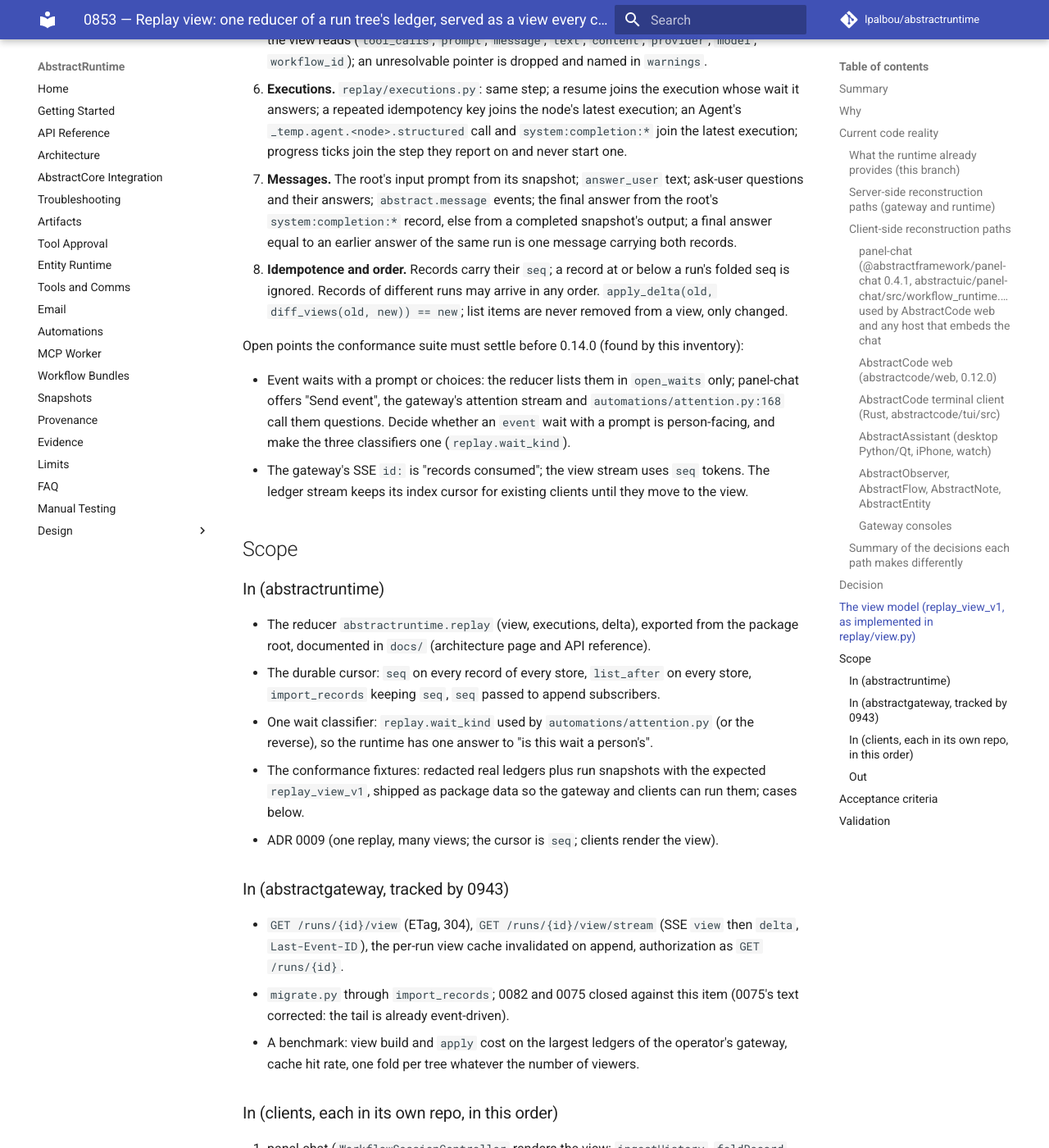
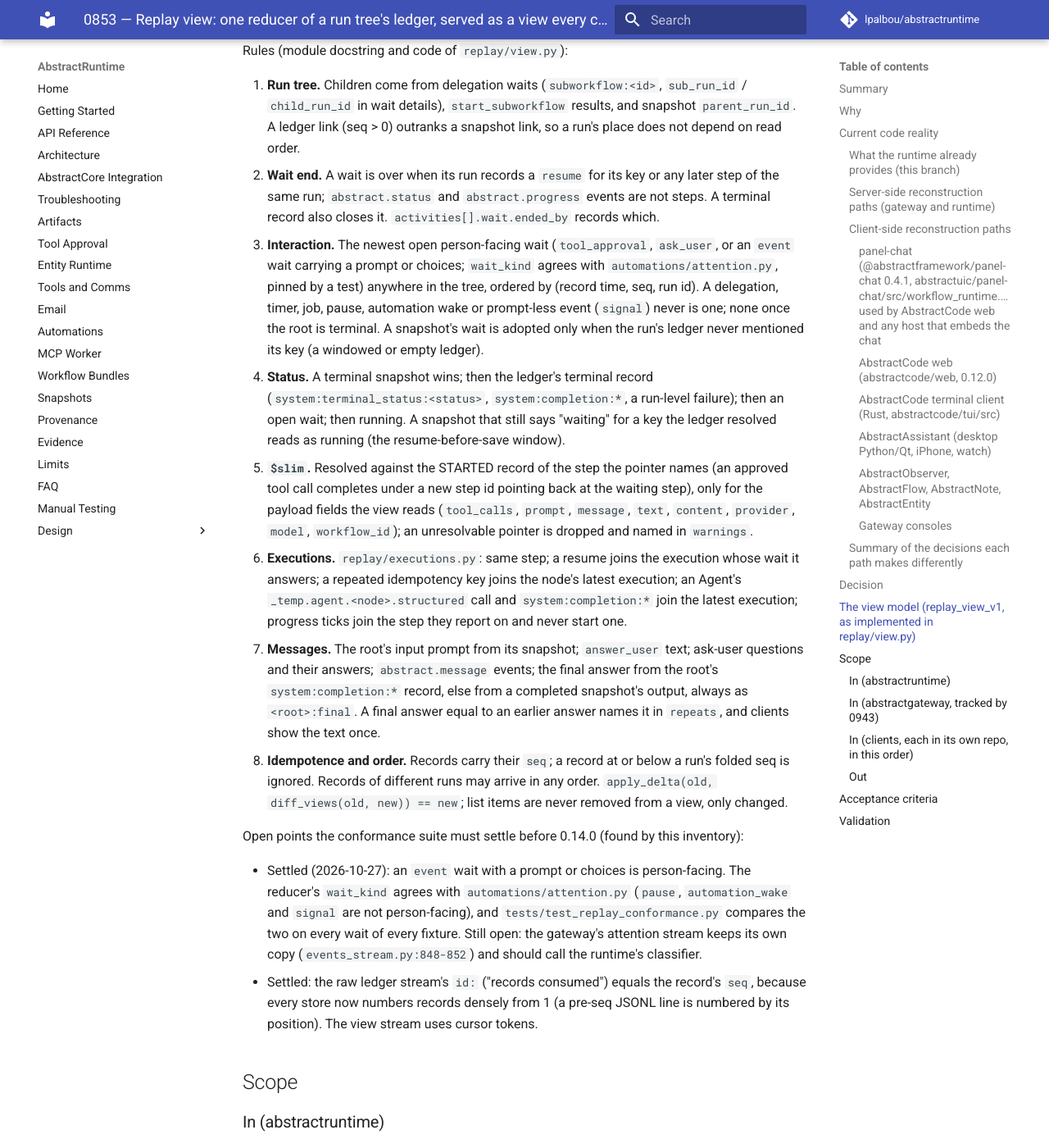
Before and after one commit to lpalbou/AbstractRuntime, an MkDocs documentation site: the page built from docs/backlog/planned/0853_replay_view.md, in a window 1280 px wide and 1400 px high, scrolled down 17125 px. Shown: the whole window at 82% size. Built offline with MkDocs 1.6.1 and Material for MkDocs 9.7.7, drawn with Linux system fonts in a browser that asks for light colours; comment, search, counter and statistics services are not loaded; some of the changed text lies outside the part shown.

Commit message:
Docs: replay.md, ADR 0009, 0853 and CHANGELOG brought to the reducer as built (wait kinds aligned with attention, answer_payload, typed changes, path-ordered runs, final message repeats, collision-free cursor names, conformance cases shipped in the package, torn-line fix)

```diff
--- a/docs/backlog/planned/0853_replay_view.md
+++ b/docs/backlog/planned/0853_replay_view.md
@@ -388,20 +388,35 @@
 - `session_id` (from the root snapshot).
 - `status` (`running | waiting | completed | failed | cancelled | unknown`) and `display_status`
   (the latest `abstract.status` text, never a terminal word).
-- `cursor`: `{token, records, runs}`: `token` is header-safe (`<run id prefix>:<seq>` per run, root
-  first, joined by `.`; an ETag and an SSE id), `records` the number of folded records, `runs`
-  run id to last folded `seq`.
-- `runs[]`: the tree, root first, each child after its parent in discovery order: `run_id`,
+- `cursor`: `{token, records, runs}`:
+  - `token` is header-safe: `<run name>:<seq>` per run, joined by `.`. A run's name is the
+    shortest run-id prefix (8 characters at least, letters, digits, `_` and `-`) that no other run
+    of the tree shares, and `resolve_cursor_token` maps it back. The token serves as an ETag and
+    as an SSE id.
+  - `records` is the number of folded records.
+  - `runs` maps each run id to its last folded `seq`.
+- `runs[]`: the tree in path order (`order` is the path from the root; a child follows its
+  parent, and siblings appear in the order they were started): `run_id`,
   `parent_run_id`, `workflow_id`, `workflow` (as above, without `entrypoint`), `status`,
   `display_status`, `depth`, `order`, `waiting` (`{kind, wait_key, child_run_id}` or null),
   `holds_interaction`, `records`, `first_seq`, `last_seq`.
-- `interaction`: the one person-facing wait, or null: `kind` (`tool_approval | ask_user`),
-  `run_id`, `wait_key`, `step_id`, `seq`, `prompt`, `choices`, `allow_free_text`, `details`
-  (without `tool_calls`), `tool_calls` (resolved, never a `$slim` pointer), `activity_id`, and
-  `command` = `{type: "resume", run_id, payload: {wait_key}}`.
-- `open_waits[]`: every open wait in the tree: `run_id`, `kind` (`tool_approval | ask_user |
-  delegation | timer | event | job`), `wait_key`, `step_id`, `seq`, `until`, `child_run_id`,
-  `person_facing`.
+- `interaction`: the one person-facing wait, or null. Its fields:
+  - `kind` (`tool_approval | ask_user | event`), `run_id`, `wait_key`, `step_id`, `seq`;
+  - `prompt`, `choices`, `allow_free_text`;
+  - `details` (without `tool_calls`), and `tool_calls` (resolved, never a `$slim` pointer);
+  - `activity_id`;
+  - `answer_payload` (the resume payload's shape, from `automations.attention.ANSWER_PAYLOADS`);
+  - `command` = `{type: "resume", run_id, payload: {wait_key}}`.
+- `open_waits[]`: every open wait in the tree. Its fields: `run_id`, `kind`, `wait_key`,
+  `step_id`, `seq`, `until`, `child_run_id`, `person_facing`. The kinds are `tool_approval`,
+  `ask_user`, `event` (person-facing), and `delegation`, `timer`, `job`, `pause`,
+  `automation_wake`, `signal` (not person-facing).
+- Each delta (not the view) also carries `changes[]`, the typed changes for push dispatch (root
+  1058):
+  - every change has `{kind, id, run_id, seq}`;
+  - `status` changes add `status` and `previous`;
+  - `interaction` changes add `change: opened|closed`, `interaction_kind` and `wait_key`;
+  - `run`, `message`, `activity` and `artifact` changes have no extra fields.
 - `messages[]`: verbatim text with provenance: `id`, `role`, `kind` (`prompt | answer | question |
   final | event`), `text`, `run_id`, `step_ids`, `seqs`, `artifact_ids`, `source` (`run_input |
   answer_user | wait | resume | emit_event | ledger | run_output`), `order`, and per kind `final`,
@@ -426,15 +441,18 @@
 2. **Wait end.** A wait is over when its run records a `resume` for its key or any later step of
    the same run; `abstract.status` and `abstract.progress` events are not steps. A terminal record
    also closes it. `activities[].wait.ended_by` records which.
-3. **Interaction.** The newest open `tool_approval` or `ask_user` wait anywhere in the tree, ordered
-   by (record time, seq, run id); a delegation or timer wait never is one; none once the root is
+3. **Interaction.** The newest open person-facing wait (`tool_approval`, `ask_user`, or an `event`
+   wait carrying a prompt or choices; `wait_kind` agrees with `automations/attention.py`, pinned
+   by a test) anywhere in the tree, ordered by (record time, seq, run id). A delegation, timer,
+   job, pause, automation wake or prompt-less event (`signal`) never is one; none once the root is
    terminal. A snapshot's wait is adopted only when the run's ledger never mentioned its key (a
    windowed or empty ledger).
 4. **Status.** A terminal snapshot wins; then the ledger's terminal record
    (`system:terminal_status:<status>`, `system:completion:*`, a run-level failure); then an open
    wait; then running. A snapshot that still says "waiting" for a key the ledger resolved reads as
    running (the resume-before-save window).
-5. **`$slim`.** Resolved against the STARTED record of the same step, only for the payload fields
+5. **`$slim`.** Resolved against the STARTED record of the step the pointer names (an approved
+   tool call completes under a new step id pointing back at the waiting step), only for the payload fields
    the view reads (`tool_calls`, `prompt`, `message`, `text`, `content`, `provider`, `model`,
    `workflow_id`); an unresolvable pointer is dropped and named in `warnings`.
 6. **Executions.** `replay/executions.py`: same step; a resume joins the execution whose wait it
@@ -443,20 +461,23 @@
    progress ticks join the step they report on and never start one.
 7. **Messages.** The root's input prompt from its snapshot; `answer_user` text; ask-user questions
    and their answers; `abstract.message` events; the final answer from the root's
-   `system:completion:*` record, else from a completed snapshot's output; a final answer equal to
-   an earlier answer of the same run is one message carrying both records.
+   `system:completion:*` record, else from a completed snapshot's output, always as
+   `<root>:final`. A final answer equal to an earlier answer names it in `repeats`, and clients
+   show the text once.
 8. **Idempotence and order.** Records carry their `seq`; a record at or below a run's folded seq is
    ignored. Records of different runs may arrive in any order. `apply_delta(old, diff_views(old,
    new)) == new`; list items are never removed from a view, only changed.
 
 Open points the conformance suite must settle before 0.14.0 (found by this inventory):
 
-- Event waits with a prompt or choices: the reducer lists them in `open_waits` only; panel-chat
-  offers "Send event", the gateway's attention stream and `automations/attention.py:168` call them
-  questions. Decide whether an `event` wait with a prompt is person-facing, and make the three
-  classifiers one (`replay.wait_kind`).
-- The gateway's SSE `id:` is "records consumed"; the view stream uses `seq` tokens. The ledger
-  stream keeps its index cursor for existing clients until they move to the view.
+- Settled (2026-10-27): an `event` wait with a prompt or choices is person-facing. The reducer's
+  `wait_kind` agrees with `automations/attention.py` (`pause`, `automation_wake` and `signal` are
+  not person-facing), and `tests/test_replay_conformance.py` compares the two on every wait of
+  every fixture. Still open: the gateway's attention stream keeps its own copy
+  (`events_stream.py:848-852`) and should call the runtime's classifier.
+- Settled: the raw ledger stream's `id:` ("records consumed") equals the record's `seq`, because
+  every store now numbers records densely from 1 (a pre-seq JSONL line is numbered by its
+  position). The view stream uses cursor tokens.
 
 ## Scope
 
@@ -507,20 +528,25 @@
 
 ## Acceptance criteria
 
-- [ ] `abstractruntime.replay` exported; `replay(all) == apply` record by record on every
+- [x] `abstractruntime.replay` exported; `replay(all) == apply` record by record on every
       conformance fixture; `apply_delta(old, diff_views(old, new)) == new`.
-- [ ] Every store returns records with their per-run `seq`; `list_after(after=seq)` returns exactly
+- [x] Every store returns records with their per-run `seq`; `list_after(after=seq)` returns exactly
       the records after it on JSONL, SQLite and in-memory; a JSONL ledger migrated to SQLite keeps
       every `seq`, so a cursor held before the migration resumes at the same record.
-- [ ] Conformance fixtures with expected views for: the 2026-09-29 delegated approval
+- [ ] Conformance fixtures with expected views. Fourteen cases ship in
+      `abstractruntime.replay.conformance`: a, a2, b-h, i-l. Still missing: a question in a
+      child, a snapshot read between resume and save, a reconnect at a cursor (covered by the
+      gateway tests, not by a fixture), and records of a child arriving before its parent's link
+      (covered by the invariants' interleavings). The cases this item asks for are: the 2026-09-29 delegated approval
       (`run_approval_subrun.json`), a question in a child, a parallel tool batch, an approved
       batch (new step id, same idempotency key), a denied batch, a timer wait without a resume
       record (2026-10-04), an Agent node with its structured output (2026-10-11), a cancellation,
       a windowed history with an unresolvable `$slim`, a snapshot read between resume and save,
       a reconnect at a cursor, records of a child arriving before its parent's link.
 - [ ] One wait classifier in the runtime; the gateway attention stream uses it.
-- [ ] ADR 0009 accepted; `docs/` describes the view and the cursor.
-- [ ] Gateway 0943 done: `/view`, `/view/stream`, cache, benchmark; `migrate.py` keeps `seq`.
+- [x] ADR 0009 accepted; `docs/` describes the view and the cursor (`docs/replay.md`, `docs/api.md`).
+- [ ] Gateway 0943 done: `/view`, `/view/stream`, cache, benchmark; `migrate.py` keeps `seq`
+      (implemented on `feat/replay-view`, merged with the gateway's 0.16.0 line).
 - [ ] panel-chat and AbstractCode web render the view and pass the fixtures; their private folds
       are deleted (the other clients follow in their own releases; each is tracked in its repo).
 - [ ] Two clients on different machines show the same interaction for the 2026-09-29 scenario
--- a/docs/replay.md
+++ b/docs/replay.md
@@ -29,7 +29,15 @@
 - **Idempotent.** A record whose `seq` is at or below the run's folded seq is ignored.
 - **Incremental.** `ReplayView.apply(records, runs_by_id=)` folds newer records (and newer
   snapshots) and returns the **delta**. The scalars come whole; the changed items of `runs`,
-  `messages`, `activities` and `artifacts` come keyed by id. Items are never removed.
+  `messages`, `activities` and `artifacts` come keyed by id. Items are never removed. A delta
+  also lists its typed `changes`. Each change is `{kind, id, run_id, seq}`, where `kind` is
+  one of:
+  - `status`, which adds `status` and `previous`;
+  - `interaction`, which adds `change: opened|closed`, `interaction_kind` and `wait_key`;
+  - `run`, `message`, `activity` or `artifact`.
+
+  A push dispatcher or a cross-run index subscribes to these changes. `apply_delta` ignores
+  them.
   `apply_delta(view, delta)` is the client side (about 40 lines to port), and
   `diff_views(old, new)` is the delta between two views (a reconnect).
 - **Versioned.** `version: "replay_view_v1"`. A change in the meaning of a field is a new
@@ -43,9 +51,10 @@
 |---|---|
 | Which runs belong to the view? | The root, plus every run it delegated to: `subworkflow:<id>` wait keys, `sub_run_id` in a wait's details or a `start_subworkflow` result, and the snapshots' `parent_run_id`. A ledger link outranks a snapshot's. |
 | When is a wait over? | When its run records a `resume` for its key, OR any later step of the same run exists (a timer often has no resume record; the runtime also appends the resume before it saves the run without its wait). Observability events (`abstract.status`, `abstract.progress`) are not steps. A terminal record ends it too. |
-| What is the person asked? | The newest open person-facing wait anywhere in the tree: a tool approval, a question, or an event wait that carries a prompt or choices. A delegation, a timer, a pause or an automation's own wake never is. A snapshot's wait counts only when the ledger never mentioned its key (a windowed history). |
+| What is the person asked? | The newest open person-facing wait anywhere in the tree. `wait_kind` gives the kinds and agrees with `automations.attention`, which the gateway's attention stream uses. A tool approval is `tool_approval` (`details.mode == "approval_required"`). A USER wait is `ask_user`. An EVENT wait with a prompt or choices is `event`. None of these are person-facing: a delegation (`delegation`), a timer (`timer`), a job, a pause (`pause:<run>` or `details.kind == "pause"`), an automation's own wake (`automation_wake`) and an EVENT wait without a prompt (`signal`). The interaction carries `answer_payload`, the shape the resume payload takes. A snapshot's wait counts only when the ledger never mentioned its key (a windowed history). |
 | What is the status? | A terminal snapshot, then the ledger's terminal record (`system:completion:*`, `system:terminal_status:<s>`, a run-level failure), then an open wait (`waiting`), then `running`. |
-| What about `$slim` pointers? | They are resolved against the STARTED record of the same step. One that cannot be resolved (a window) is dropped and named in `warnings`. A client never sees one. |
+| What about `$slim` pointers? | They are resolved against the STARTED record of the step they name. An approved tool call completes under a new step id that points back at the waiting step. A pointer that cannot be resolved (a window) is dropped and named in `warnings`. A client never sees one. |
+| What is the final answer? | One message, `<root>:final`, from the root's terminal record (or the snapshot's output when the ledger has none). When it repeats an answer the run already gave, it names that message in `repeats`, and a client shows the text once. |
 | How many steps did a node take? | One activity per node execution, following AbstractFlow's `executionIdFor` rules (`replay/executions.py`): the same step; a resume joins the execution whose wait it answers; a repeated idempotency key; an Agent's structured-output call and the run's terminal record join the node's latest execution; a progress tick reports on its step. |
 | What does the run execute? | `workflow_ref(workflow_id)`: `bundle_id@version:flow_id` gives `{bundle_id, bundle_version, flow_id}`. The root's flow is its `entrypoint`. A workflow outside a bundle has `bundle_id: null`. |
 
@@ -57,8 +66,8 @@
 | `workflow` | `{id, bundle_id, bundle_version, flow_id, entrypoint}` of the root run |
 | `status`, `display_status` | the derived status; the run's own status line |
 | `cursor` | `{token, records, runs}`. `runs` maps each run id to its last folded `seq`. `token` (`<run id prefix>:<seq>.…`, header-safe) is the host's ETag and SSE id; `parse_cursor_token` reads it |
-| `runs[]` | the tree, root first, children in the order they were started: `parent_run_id`, `depth`, `workflow`, `status`, `waiting`, `holds_interaction`, `records`, `first_seq`, `last_seq`, `order` |
-| `interaction` | the person-facing wait, or `null`: `kind`, `run_id`, `wait_key`, `step_id`, `seq`, `prompt`, `choices`, `allow_free_text`, `details`, `tool_calls` (resolved), `activity_id`, and `command` (the resume a client sends to answer it) |
+| `runs[]` | the tree in path order (a child after its parent, siblings in the order they were started): `parent_run_id`, `depth`, `workflow`, `status`, `waiting`, `holds_interaction`, `records`, `first_seq`, `last_seq`, `order` (the path from the root) |
+| `interaction` | the person-facing wait, or `null`: `kind` (`tool_approval`, `ask_user`, `event`), `run_id`, `wait_key`, `step_id`, `seq`, `prompt`, `choices`, `allow_free_text`, `details`, `tool_calls` (resolved), `activity_id`, `answer_payload`, and `command` (the resume a client sends to answer it) |
 | `open_waits[]` | every open wait of the tree, with `person_facing` |
 | `messages[]` | verbatim turns: `role`, `kind` (`prompt`, `answer`, `question`, `final`, `event`), `text`, provenance (`run_id`, `step_ids`, `seqs`, `artifact_ids`, `source`) |
 | `activities[]` | one per execution: `kind`, `name`, `status`, `node_id`, `execution_id`, `seqs`, `step_ids`, `tool_calls[]` (each call's status, output, error), `wait` (`kind`, `wait_key`, `ended_by`: `resume`, `later_step`, `terminal`), `usage`, `child_run_id`, `progress` |
@@ -87,14 +96,17 @@
 
 ## Conformance
 
-`tests/fixtures/replay/<case>/` holds the cases: redacted real ledgers and synthetic ones. Each
+`abstractruntime.replay.conformance` holds the cases, and they ship with the package
+(`case_names()`, `load_case(name)`). The cases are redacted real ledgers and synthetic ones. Each
 has its records, its snapshots and the expected view. The cases cover a delegated child
 approval, a timer wait without a resume, a parallel tool batch, a cancellation, Agent
 structured-output steps, a windowed history with `$slim`, a question and its answer, and a
-denied approval.
+denied approval, plus every wait kind, an event answered then a pause, nested delegation, and an
+answer repeated by the completion.
 
 `tests/test_replay_conformance.py` checks each expected view plus hand-written semantic
 assertions. `tests/test_replay_invariants.py` checks that replay equals fold under any chunking
 and interleaving, idempotence, delta round trips and cursor tokens. A client that renders runs
-runs the same fixtures through its host in CI. `tests/fixtures/replay/regen.py` rewrites the
-expected views after a reviewed reducer change.
+runs the same fixtures through its host in CI (AbstractGateway serves every case through `/view`
+in its tests). `scripts/regen_replay_conformance.py` reports which expected views a reducer
+change alters, and `--write` rewrites them after review.
```
Also changed, not shown: other parts of docs/backlog/planned/0853_replay_view.md (+2 -2 lines), CHANGELOG.md (+12 -2 lines), docs/adr/0009_one_replay_many_views.md (+3 -3 lines), 1 other file.
